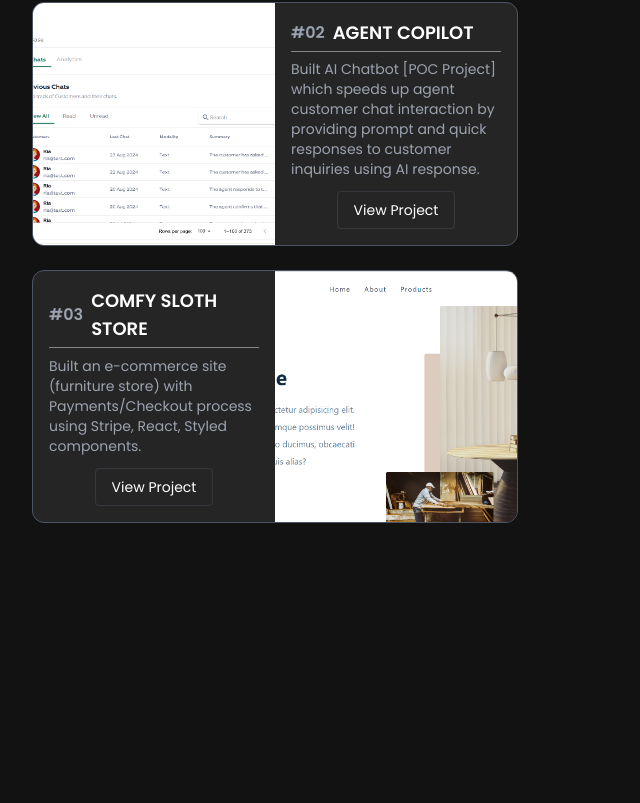
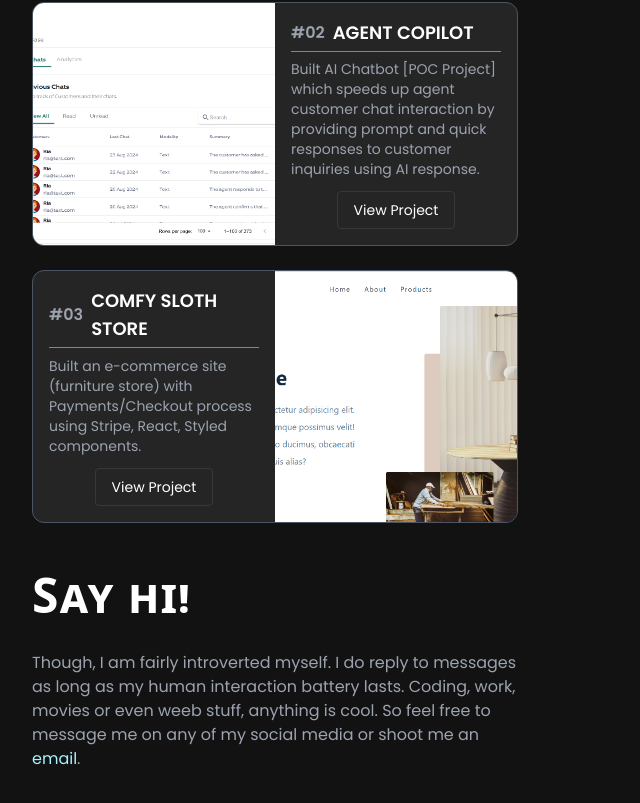
Before and after one commit to maniraj-v/Portfolio, a Next.js app: page / in a window 1280 px wide. Shown: the part 1607-2410 px from the top of the page, without its empty margins (0-640 px from the left). Before the commit the page ends 2162 px from the top, so only its background shows below. Built offline with nearby package versions, Linux system fonts and the light colour scheme.

Commit message:
Contact Section

```diff
--- /dev/null
+++ b/app/_components/Contact/index.tsx
@@ -0,0 +1,21 @@
+export default function Contact() {
+  return (
+    <section id="contact">
+      <header className="title-caps mb-8">Say hi!</header>
+      <p className="text-gray-400 mb-6">
+        Though, I am fairly introverted myself. I do reply to messages as long
+        as my human interaction battery lasts. Coding, work, movies or even weeb
+        stuff, anything is cool. So feel free to message me on any of my social
+        media or shoot me an{" "}
+        <a
+          href="mailto:vsmaniraj1234@gmail.com"
+          target="_blank"
+          rel="noreferrer"
+        >
+          email
+        </a>
+        .
+      </p>
+    </section>
+  );
+}
--- a/app/page.tsx
+++ b/app/page.tsx
@@ -1,4 +1,5 @@
 import About from "./_components/About";
+import Contact from "./_components/Contact";
 import Experience from "./_components/Experience";
 import Projects from "./_components/Projects";
 
@@ -9,6 +10,7 @@ export default function Home() {
         <About />
         <Experience />
         <Projects />
+        <Contact />
       </div>
     </main>
   );
```
